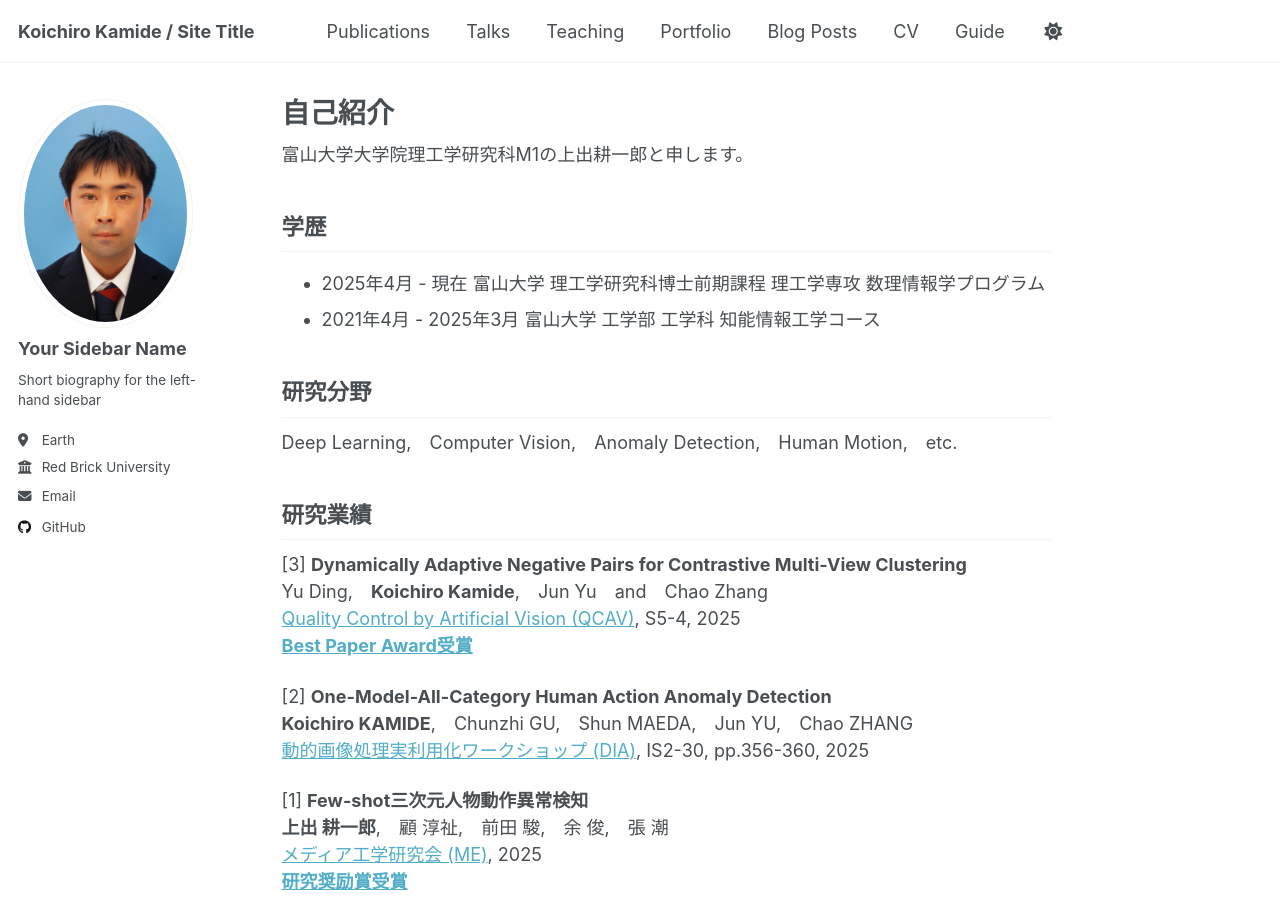
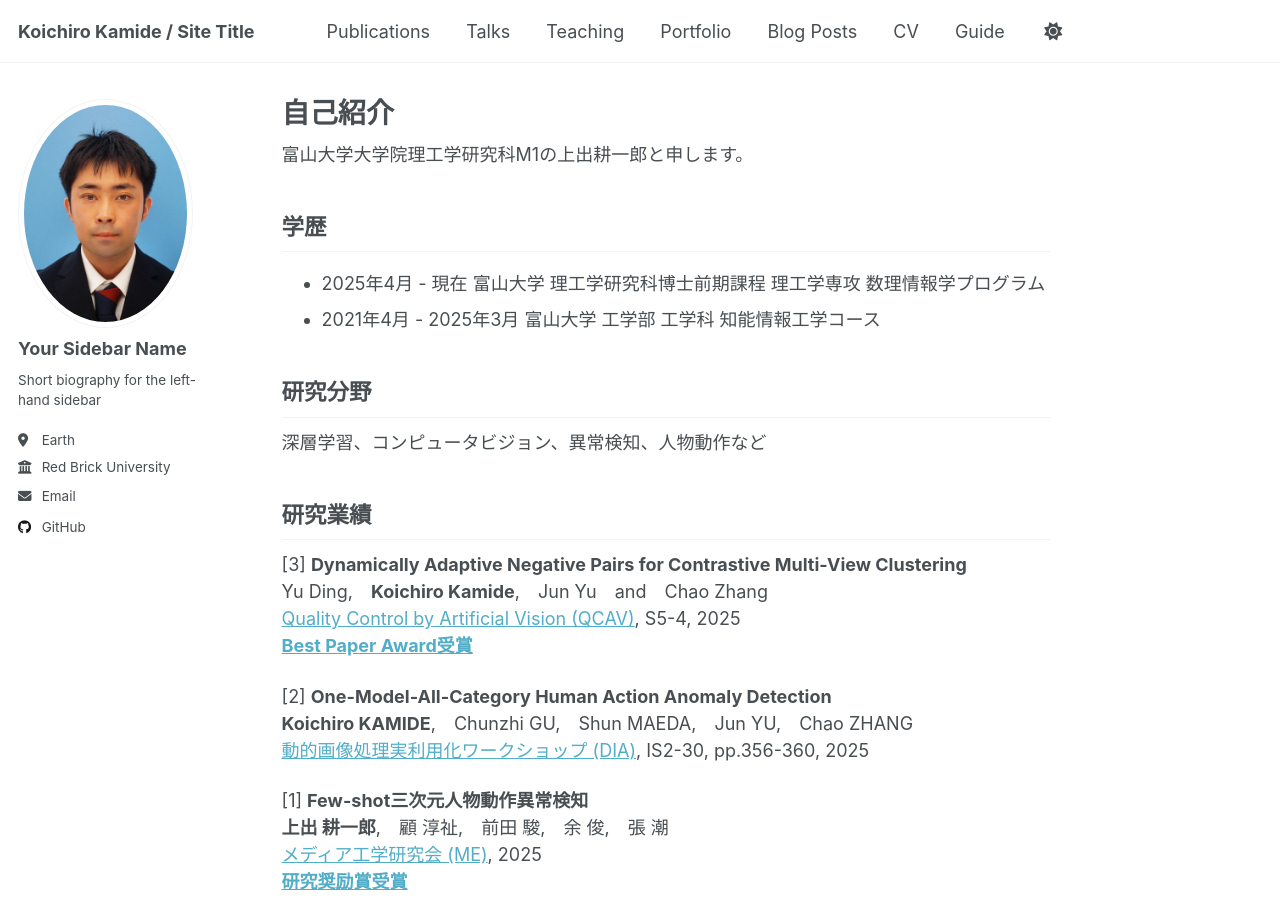
Before and after one commit to koichiro-kamide/koichiro-kamide.github.io, a Jekyll site: the page built from _pages/about.md, in a window 1280 px wide and 900 px high. Built offline with Jekyll 4.4.1, drawn with Linux system fonts in a browser that asks for light colours.

Commit message:
Update about.md

```diff
--- a/_pages/about.md
+++ b/_pages/about.md
@@ -14,7 +14,8 @@ redirect_from:
 
 
 ## 研究分野
-Deep Learning,　Computer Vision,　Anomaly Detection,　Human Motion,　etc.
+[](Deep Learning,　Computer Vision,　Anomaly Detection,　Human Motion,　etc.)
+深層学習、コンピュータビジョン、異常検知、人物動作など
 
 ## 研究業績
 [3] **Dynamically Adaptive Negative Pairs for Contrastive Multi-View Clustering**
```
